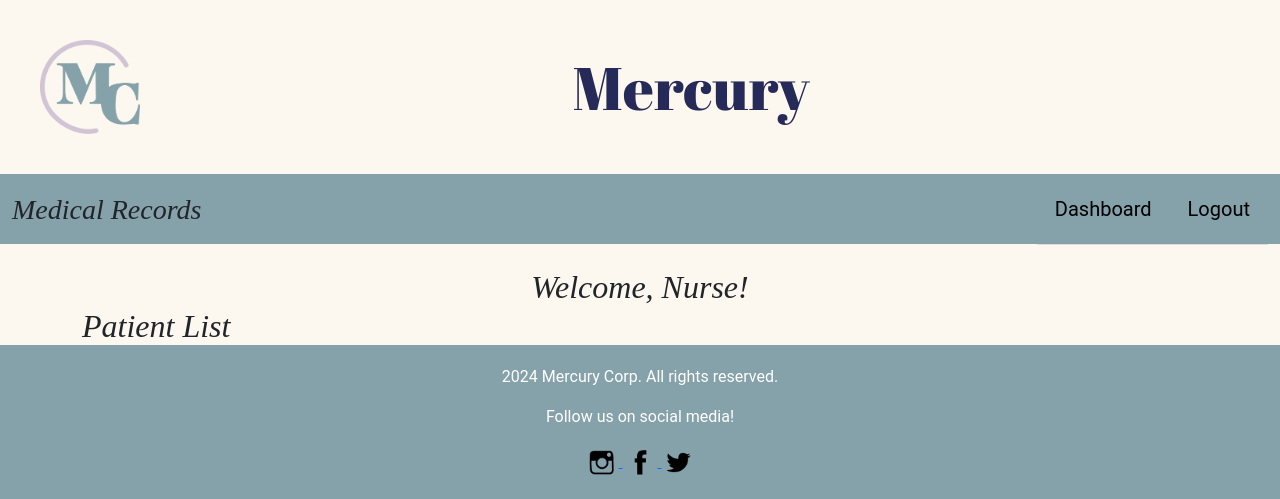
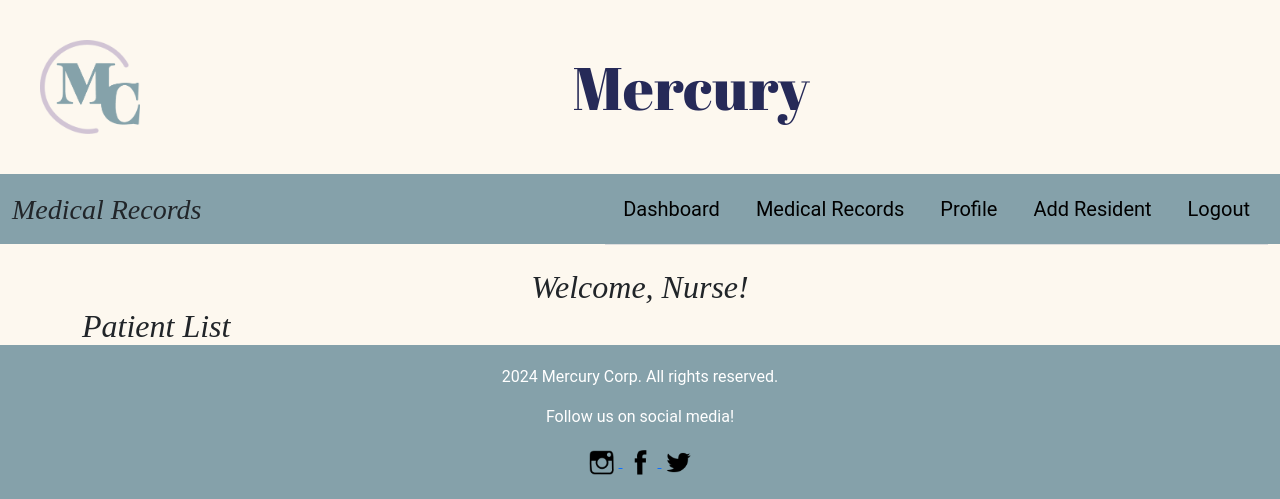
Before and after one commit to NolanP2003/DScapstone, a PHP site: page /chat/user_views/patient_analysis.php in a window 1280 px wide. Shown: the top 499 px of the page. Run offline with PHP 8.4, Linux system fonts and the light colour scheme; some libraries are stand-ins or nearby versions; some web fonts are replaced.

Commit message:
Fixing header links on multiple nurse dashboard pages

```diff
--- a/mercurycorp-main/web_src/user_views/employee_dash.php
+++ b/mercurycorp-main/web_src/user_views/employee_dash.php
@@ -110,9 +110,9 @@ $conn->close();
                 </ul>
 
                 <ul class="navbar-nav ms-auto">
+                    <li class="nav-item"><a class="nav-link" href="nurse_dash.php">Dashboard</a></li>
                     <li class="nav-item"><a class="nav-link" href="patient_analysis.php">Patient Analysis</a></li>
                     <li class="nav-item"><a class="nav-link" href="medical_records_dash.php">Medical Records</a></li>
-                    <li class="nav-item"><a class="nav-link" href="employee_dash.php">Profile</a></li>
                     <li class="nav-item"><a class="nav-link" href="add_resident.php">Add Resident</a></li>
                     <li class="nav-item"><a class="nav-link" href="logout.php">Logout</a></li>
                 </ul>
--- a/mercurycorp-main/web_src/user_views/medical_records_dash.php
+++ b/mercurycorp-main/web_src/user_views/medical_records_dash.php
@@ -88,6 +88,9 @@ include('../navbarFunctions.php');
                 <ul class="navbar-nav ms-auto">
 
                     <li class="nav-item"><a class="nav-link" href="nurse_dash.php">Dashboard</a></li>
+                    <li class="nav-item"><a class="nav-link" href="patient_analysis.php">Patient Analysis</a></li>
+                    <li class="nav-item"><a class="nav-link" href="employee_dash.php">Profile</a></li>
+                    <li class="nav-item"><a class="nav-link" href="add_resident.php">Add Resident</a></li>
                     <li class="nav-item"><a class="nav-link" href="logout.php">Logout</a></li>
                 </ul>
     </nav>
--- a/mercurycorp-main/web_src/user_views/patient_analysis.php
+++ b/mercurycorp-main/web_src/user_views/patient_analysis.php
@@ -88,6 +88,9 @@ include('../navbarFunctions.php');
                 <ul class="navbar-nav ms-auto">
 
                     <li class="nav-item"><a class="nav-link" href="nurse_dash.php">Dashboard</a></li>
+                    <li class="nav-item"><a class="nav-link" href="medical_records_dash.php">Medical Records</a></li>
+                    <li class="nav-item"><a class="nav-link" href="employee_dash.php">Profile</a></li>
+                    <li class="nav-item"><a class="nav-link" href="add_resident.php">Add Resident</a></li>
                     <li class="nav-item"><a class="nav-link" href="logout.php">Logout</a></li>
                 </ul>
     </nav>
```
